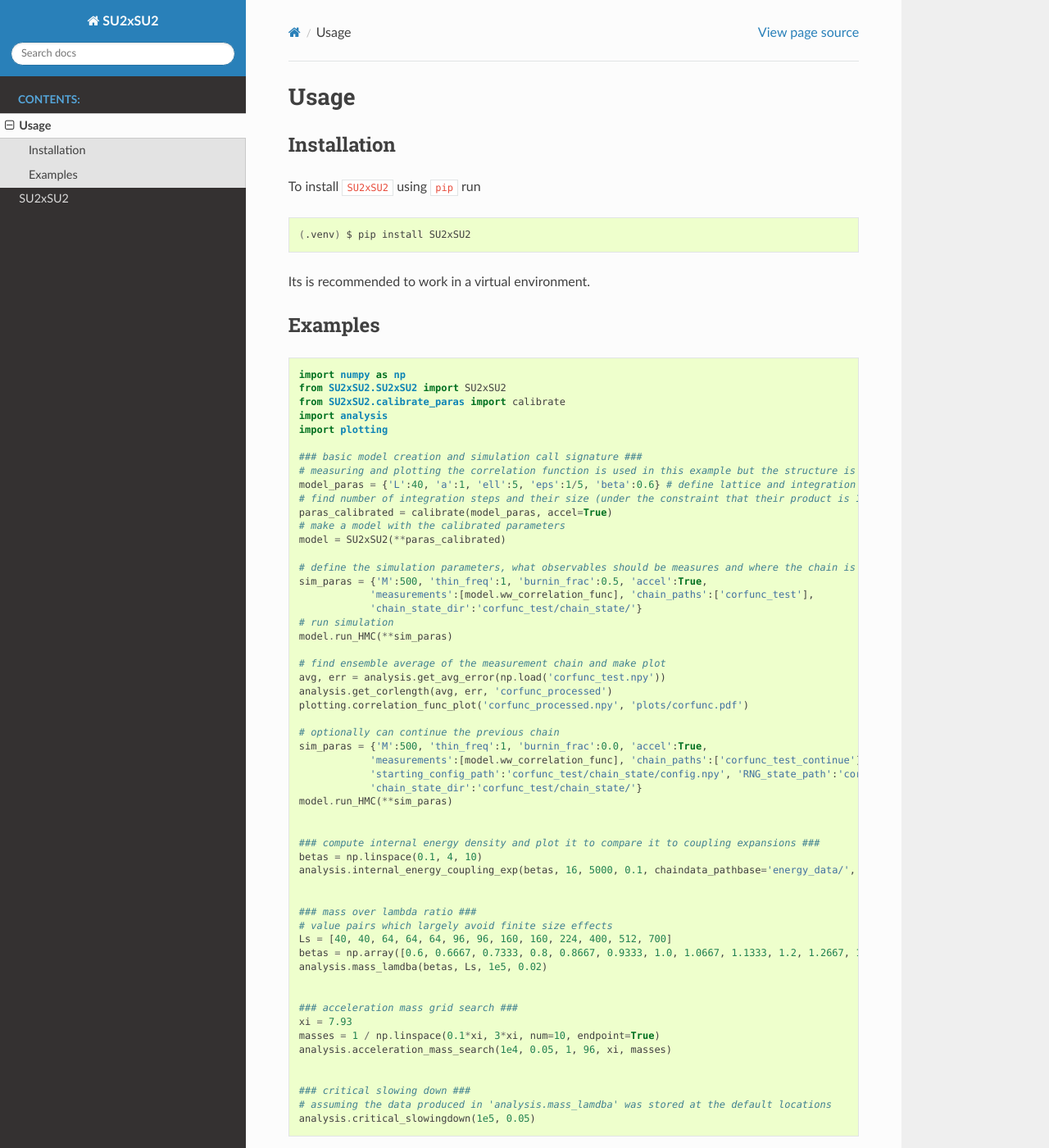
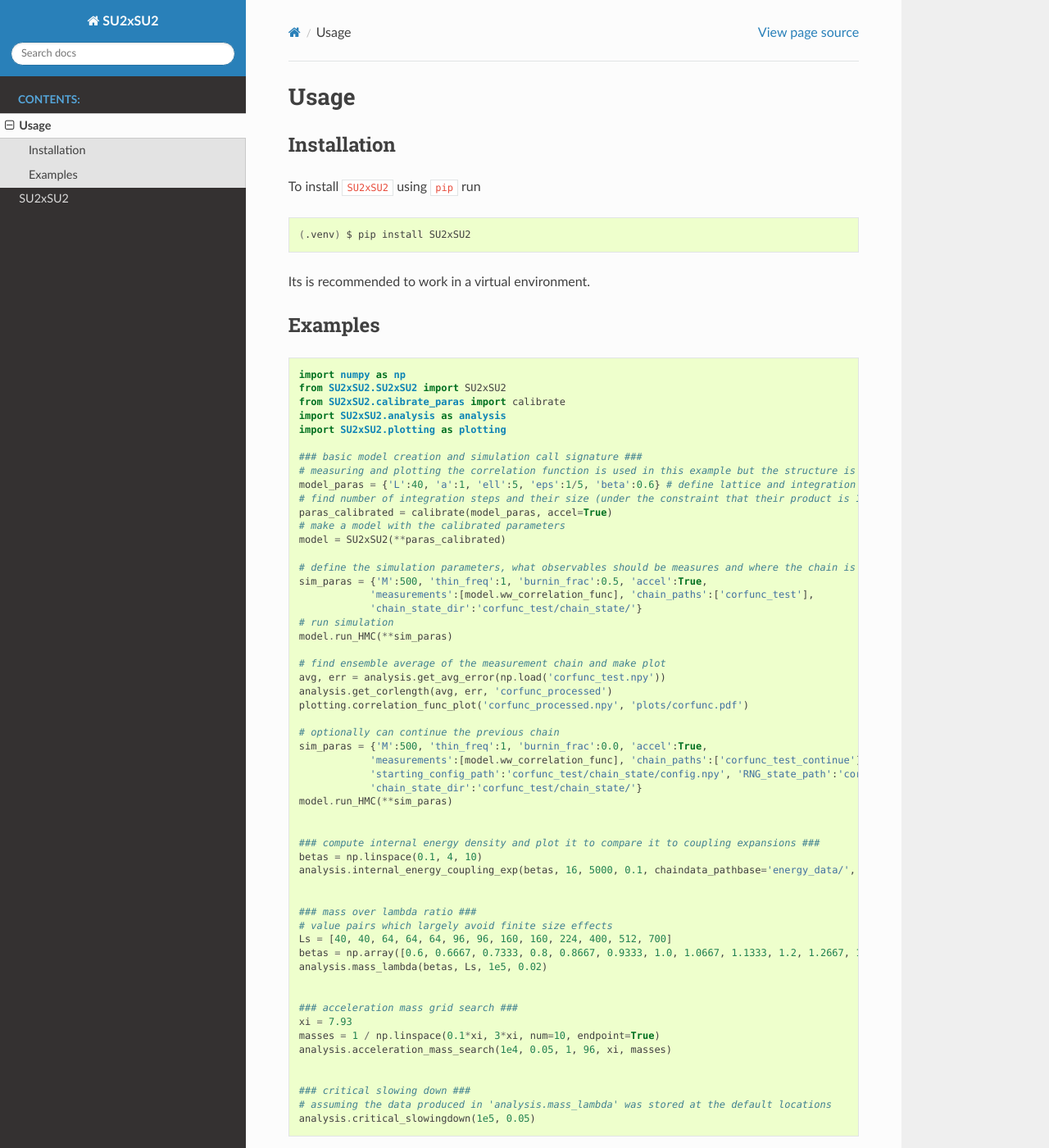
Before and after one commit to JulianWack/SU2xSU2, a Sphinx documentation site: the page built from docs/source/usage.rst, in a window 1280 px wide and 1400 px high. Shown: the whole window at 82% size. Built offline with Sphinx 7.4.7 and the Read the Docs theme 2.0.0, drawn with Linux system fonts in a browser that asks for light colours.

Commit message:
small bug and import fixes

```diff
--- a/docs/source/usage.rst
+++ b/docs/source/usage.rst
@@ -22,8 +22,8 @@
     import numpy as np
     from SU2xSU2.SU2xSU2 import SU2xSU2
     from SU2xSU2.calibrate_paras import calibrate
-    import analysis
-    import plotting
+    import SU2xSU2.analysis as analysis
+    import SU2xSU2.plotting as plotting
 
     ### basic model creation and simulation call signature ###
     # measuring and plotting the correlation function is used in this example but the structure is identical for other observables
@@ -62,7 +62,7 @@
     # value pairs which largely avoid finite size effects
     Ls = [40, 40, 64, 64, 64, 96, 96, 160, 160, 224, 400, 512, 700]
     betas = np.array([0.6, 0.6667, 0.7333, 0.8, 0.8667, 0.9333, 1.0, 1.0667, 1.1333, 1.2, 1.2667, 1.3333, 1.4])
-    analysis.mass_lamdba(betas, Ls, 1e5, 0.02)
+    analysis.mass_lambda(betas, Ls, 1e5, 0.02)
 
 
     ### acceleration mass grid search ###
@@ -72,5 +72,5 @@
 
 
     ### critical slowing down ###
-    # assuming the data produced in 'analysis.mass_lamdba' was stored at the default locations
+    # assuming the data produced in 'analysis.mass_lambda' was stored at the default locations
     analysis.critical_slowingdown(1e5, 0.05)
```
Also changed, not shown: README.md (+4 -7 lines), examples.py (+4 -4 lines), 3 other files.
